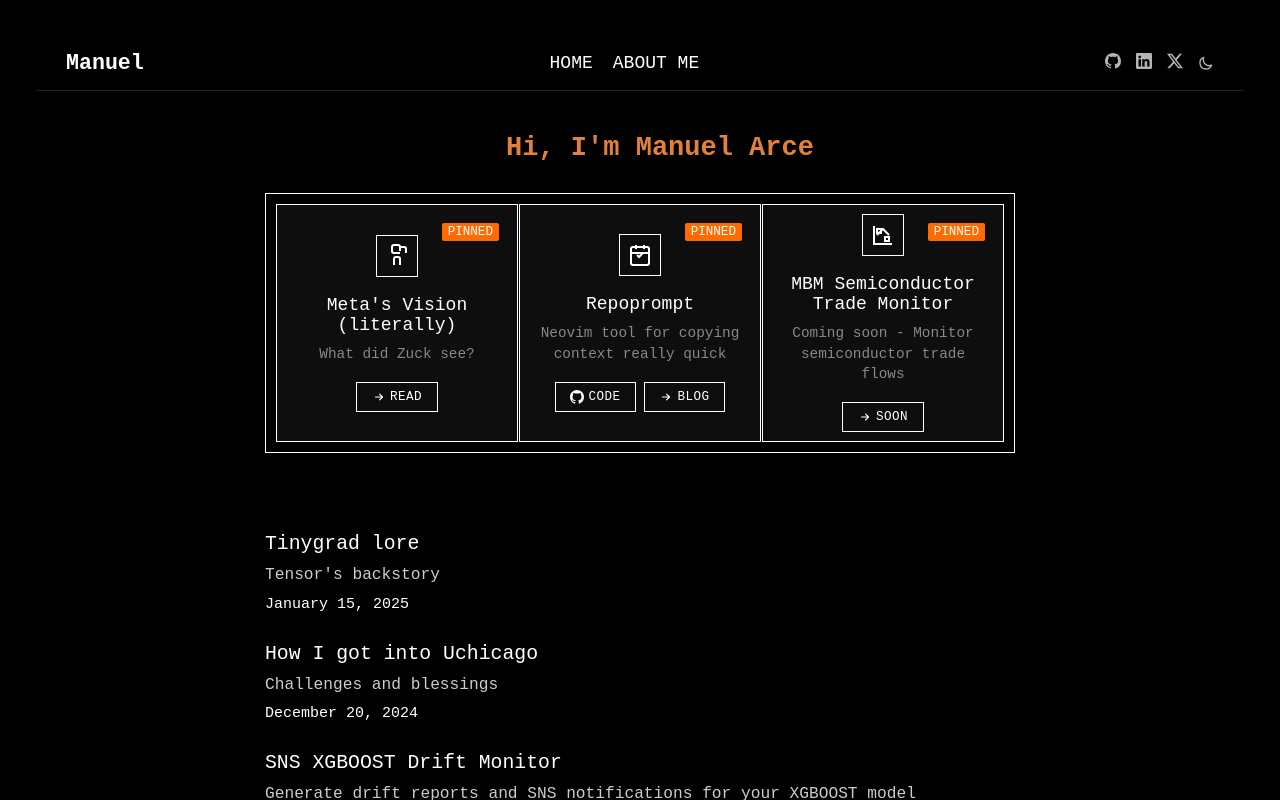
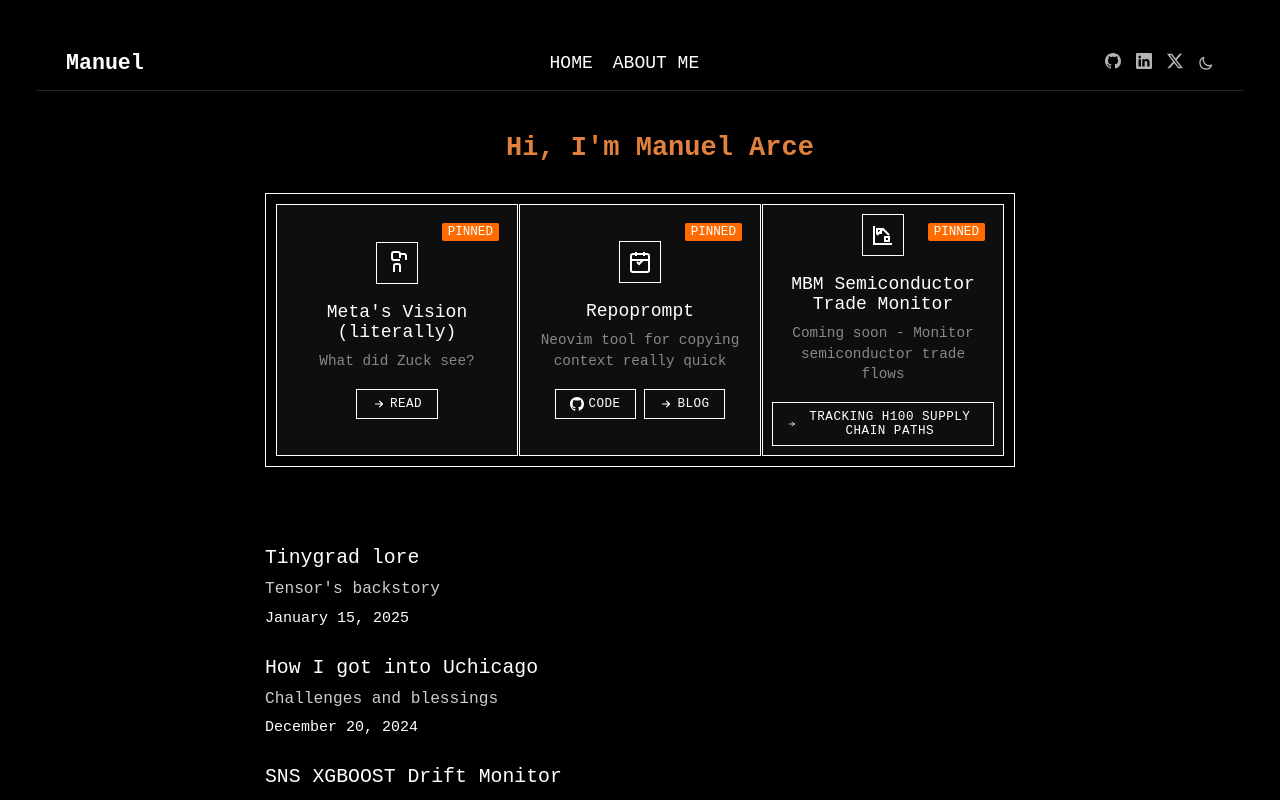
Before and after one commit to manuelarceaguirre/arce, a plain HTML site: page index.html in a window 1280 px wide. Drawn offline with Linux system fonts and the light colour scheme.

Commit message:
pinned post updated

```diff
--- a/index.html
+++ b/index.html
@@ -120,11 +120,11 @@
                 <h3>MBM Semiconductor Trade Monitor</h3>
                 <p>Coming soon - Monitor semiconductor trade flows</p>
                 <div class="button-container">
-                    <a href="#" class="tool-button disabled">
+                    <a href="https://manuelarceaguirre.github.io/Semiconductor-Trade-Monitor/" class="tool-button">
                         <svg xmlns="http://www.w3.org/2000/svg" fill="none" viewBox="0 0 24 24" stroke="currentColor">
                             <path stroke-linecap="round" stroke-linejoin="round" stroke-width="2" d="M13 7l5 5m0 0l-5 5m5-5H6"/>
                         </svg>
-                        SOON
+                        Tracking H100 Supply Chain Paths
                     </a>
                 </div>
             </div>
```
